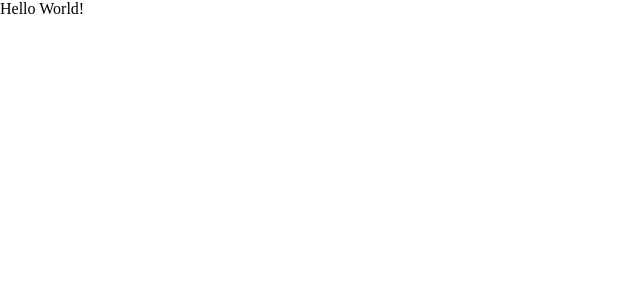
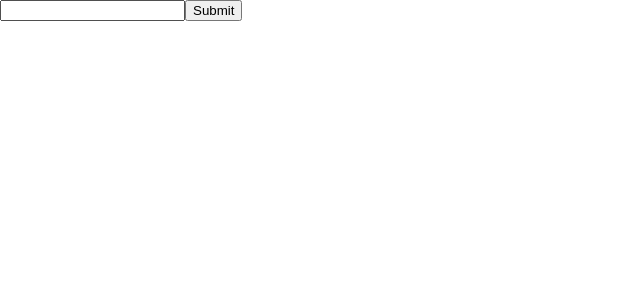
Before and after one commit to hadrianhughes/git-view, a React app: page / in a window 1280 px wide. Shown: the top 300 px of the page, without its empty margins (0-640 px from the left). Built offline with nearby package versions, Linux system fonts and the light colour scheme; the HTML template or start-up script is replaced by a standard one.

Commit message:
Set up state for Search component

```diff
--- a/src/App.tsx
+++ b/src/App.tsx
@@ -1,11 +1,28 @@
-import React, { Fragment } from 'react';
+import React, { Fragment, useState } from 'react';
 import GlobalStyles from './styles/global';
+import Search from './components/Search';
 
-const App = () => (
-  <Fragment>
-    <GlobalStyles />
-    Hello World!
-  </Fragment>
-);
+const App = () => {
+  const [searchValue, setSearchValue] = useState('');
+
+  const handleChangeSearch = (e: SyntheticEvent): void => {
+    const { value } = (e.target as HTMLInputElement);
+    setSearchValue(value);
+  };
+
+  const handleSearch = (): void => {
+    console.info('Perform search!');
+  };
+
+  return (
+    <Fragment>
+      <GlobalStyles />
+      <Search
+        value={searchValue}
+        onChange={handleChangeSearch}
+        onSubmit={handleSearch} />
+    </Fragment>
+  );
+};
 
 export default App;
--- a/src/components/Search/index.tsx
+++ b/src/components/Search/index.tsx
@@ -2,8 +2,8 @@ import React from 'react';
 
 interface PropTypes {
   value: string;
-  onChange: (string) => void;
-  onSubmit: () => void;
+  onChange: (SyntheticEvent) => void;
+  onSubmit: (any) => void;
   placeholder?: string;
 }
 
```
